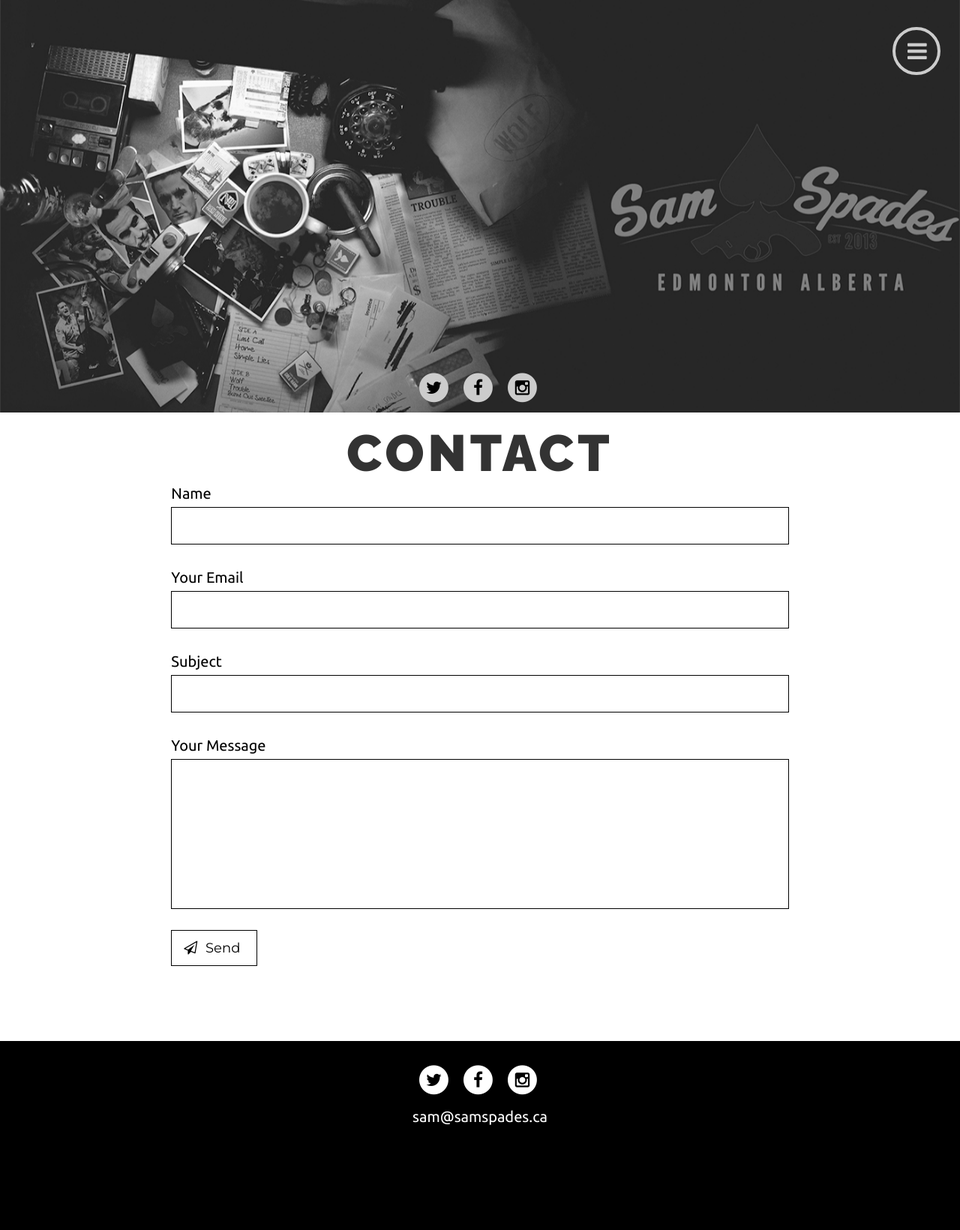
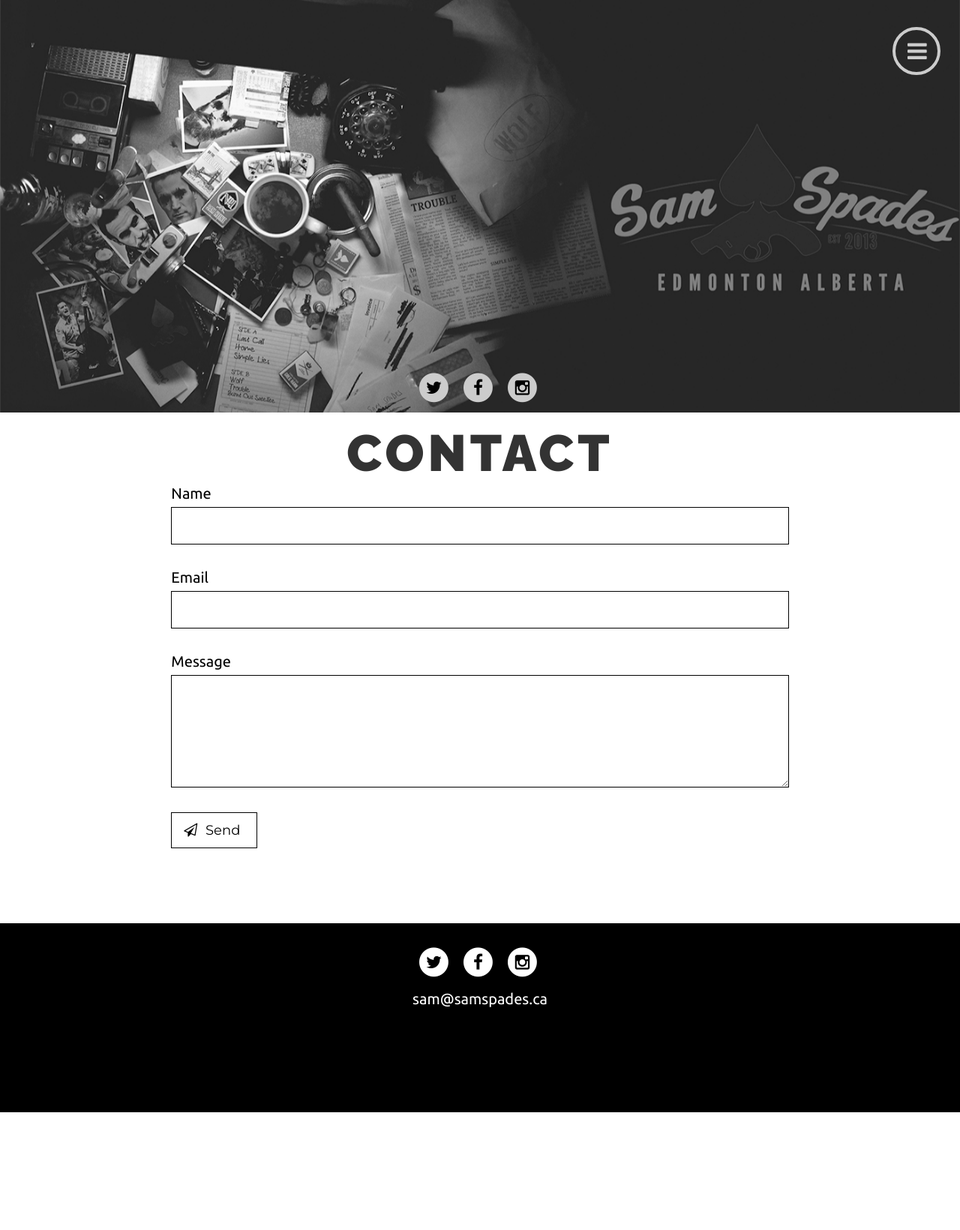
Before and after one commit to thauvette/SamSpades, a Jekyll site: the page built from contact.html, in a window 1280 px wide. Shown: the whole page at 75% size. Built offline with Jekyll 4.4.1, drawn with Linux system fonts in a browser that asks for light colours; after the commit the page ends 1483 px from its top, so only the background shows below that.

Commit message:
changes to contact form

```diff
--- a/_includes/css/extra.css
+++ b/_includes/css/extra.css
@@ -327,6 +327,10 @@
   outline-color:#42dca3
 }
 
+.form-message {
+  min-height:150px !important;
+}
+
 .btn-default {
   border: 1px solid #000;
   color: #000;
--- a/contact.html
+++ b/contact.html
@@ -6,12 +6,11 @@
 <form class="contact-form" action="//formspree.io/sam@samspades.ca" method="POST">
 	<p>Name</p>
 	<input class="form-item" type="text" name="name">
-	<p>Your Email</p>
+	<p>Email</p>
 	<input class="form-item" type="email" name="_replyto">
-	<p>Subject</p>
-	<input class="form-item" type="subect" name="_subject" />
-	<p>Your Message</p>
-	<input class="form-item message" "message" type="text" />
+	<input type="hidden" name="_subject" value="New submission!" />
+	<p>Message</p>
+	<textarea class="form-item form-message" name="message"></textarea>
 	<input type="text" name="_gotcha" style="display:none" />
 	<button class="btn btn-default btn-lg"><i class="fa fa-paper-plane-o"></i>
 	  <input class="send-btn" type="submit" value="Send" /></button>
```
